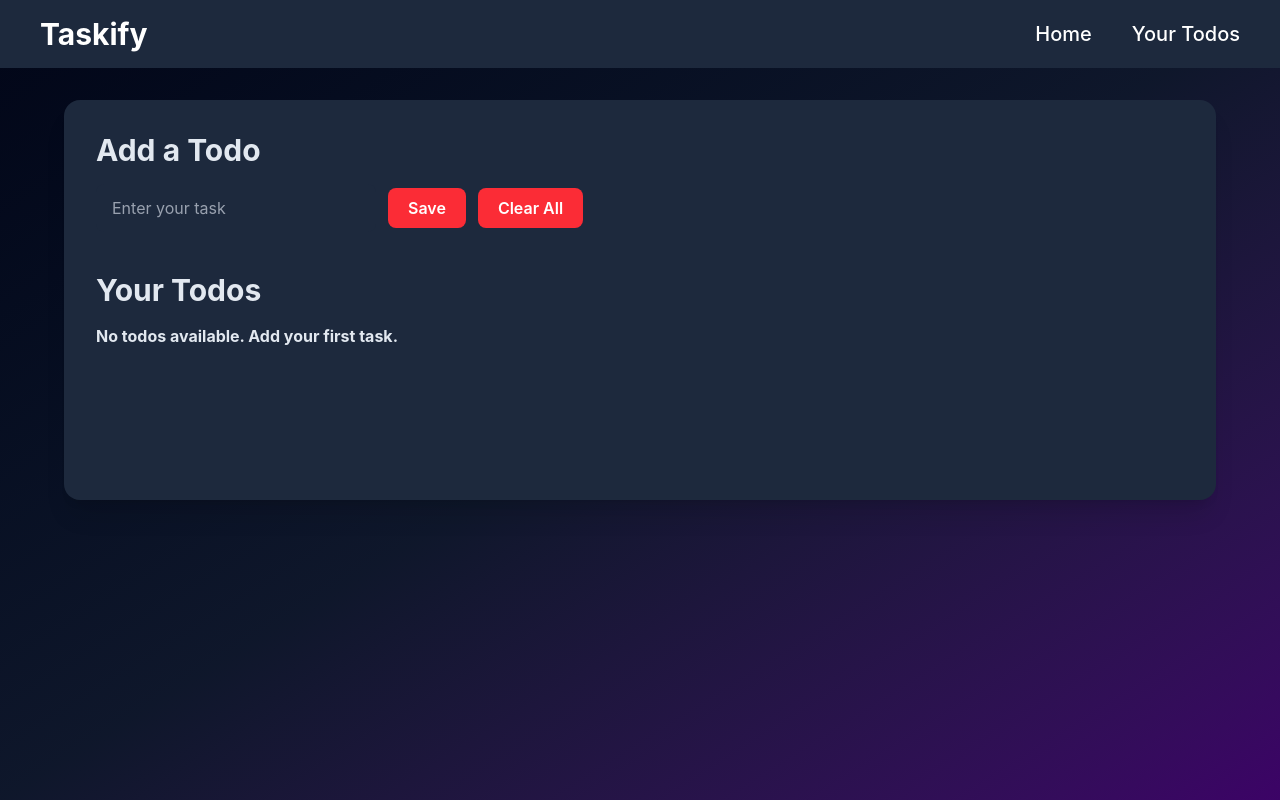
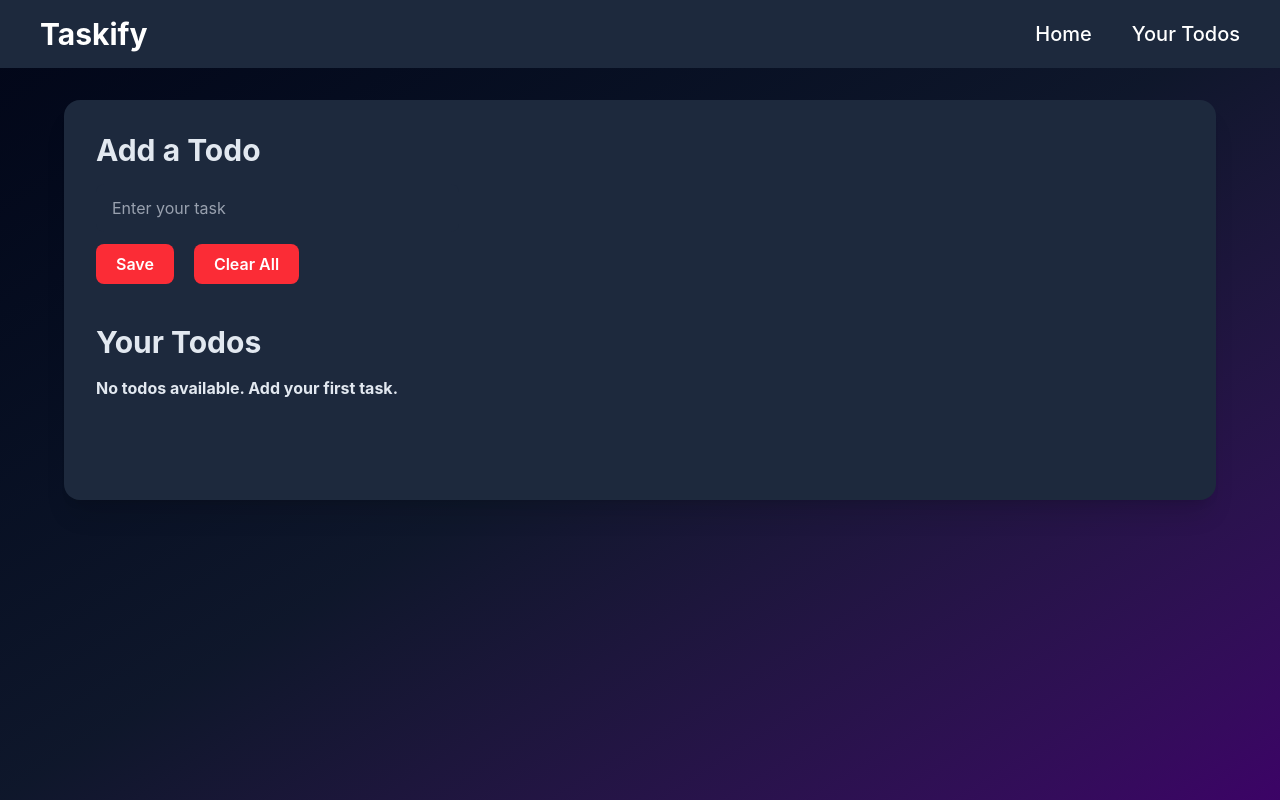
Before and after one commit to Dikshant182006/taskify-react-todo-app, a React (Vite) app: page / in a window 1280 px wide. Built offline with nearby package versions, Linux system fonts and the light colour scheme; the HTML template or start-up script is replaced by a standard one.

Commit message:
Improve ui/ux for the add and clear button

```diff
--- a/src/App.jsx
+++ b/src/App.jsx
@@ -75,7 +75,7 @@ export default function App() {
       <div className="w-[90vw] mx-auto mt-8 rounded-2xl bg-slate-800 shadow-xl p-8 min-h-[50vh] text-[#e2e8f0]">
         <h2 className="text-3xl font-bold mb-4">Add a Todo</h2>
 
-        <div className="flex items-center gap-3 mt-3">
+        <div className="flex flex-col w-1/3 gap-3 mt-3">
           <input
             onChange={handleChange}
             onKeyDown={handleEnter}
@@ -84,14 +84,16 @@ export default function App() {
             placeholder="Enter your task"
             className="bg-slate-800 text-white placeholder-gray-400 px-4 py-3 rounded-lg outline-none focus:ring-2 focus:ring-purple-500"
           />
+          <div className="flex gap-5">
           <button
             onClick={handleAdd} disabled={todo.length <= 3}
             className="bg-green-700 disabled:bg-red-500 text-white font-semibold px-5 py-2 rounded-lg hover:cursor-pointer"
           >
             Save
           </button>
-          <button onClick={handleClear} disabled={todos.length <= 1}
-          className="bg-green-700 disabled:bg-red-500 text-white font-semibold px-5 py-2 rounded-lg hover:cursor-pointer">Clear All</button>
+          <button onClick={handleClear} disabled={todos.length <= 0}
+          className="bg-green-700 disabled:bg-red-500 text-white font-semibold px-5 py-2 rounded-lg hover:cursor-pointer ">Clear All</button>
+        </div>
         </div>
 
         <h2 className="text-3xl font-bold mt-10 mb-4">Your Todos</h2>
```
